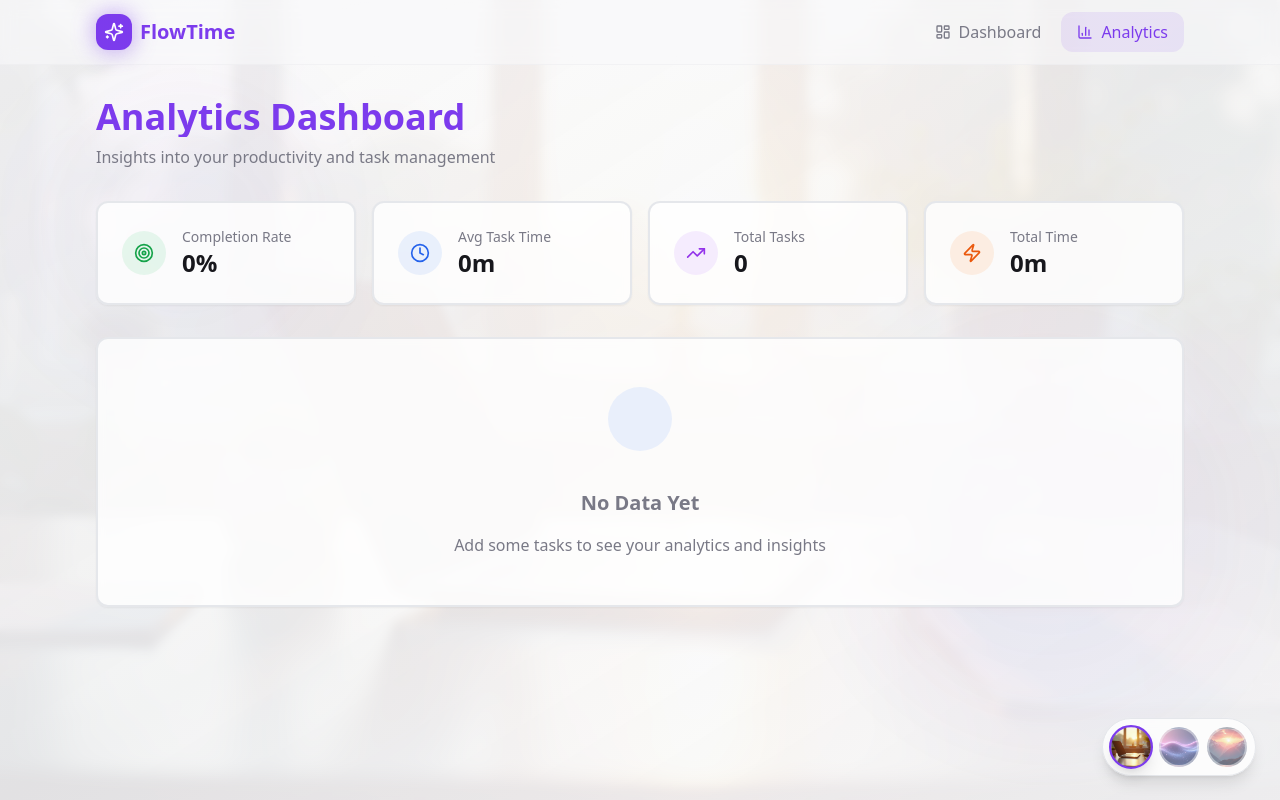
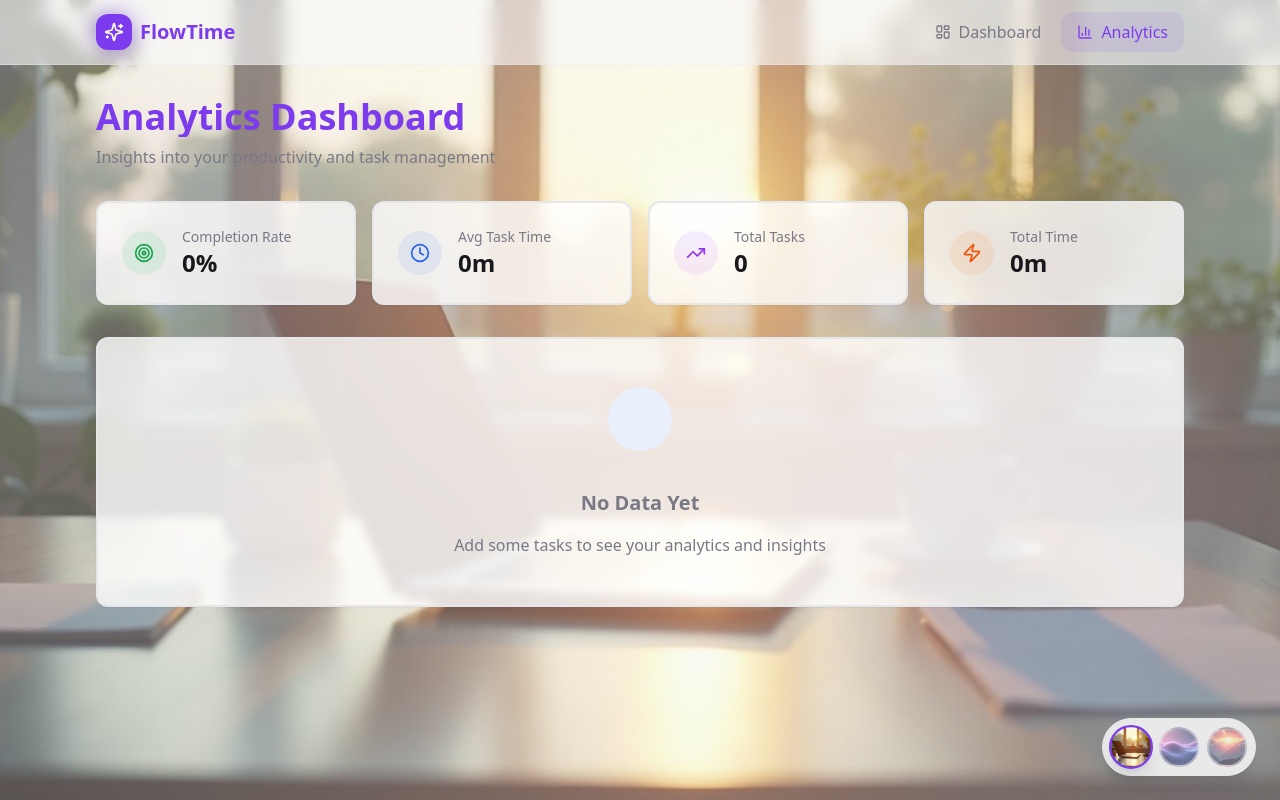
Before and after one commit to Hemanth22334/time-wise-planner-61, a React (Vite) app: page /analytics in a window 1280 px wide. Built offline with nearby package versions, Linux system fonts and the light colour scheme; the HTML template or start-up script is replaced by a standard one.

Commit message:
Refine background image clarity

```diff
--- a/src/components/MotivationalBackground.tsx
+++ b/src/components/MotivationalBackground.tsx
@@ -39,7 +39,7 @@ export const MotivationalBackground = () => {
       ))}
 
       {/* Overlay for readability */}
-      <div className="fixed inset-0 bg-gradient-to-br from-background/95 via-background/90 to-background/95 backdrop-blur-sm" style={{ zIndex: -1 }} />
+      <div className="fixed inset-0 bg-gradient-to-br from-background/40 via-background/30 to-background/40" style={{ zIndex: -1 }} />
 
       {/* Animated orbs */}
       <div className="fixed inset-0 overflow-hidden pointer-events-none" style={{ zIndex: 0 }}>
```
